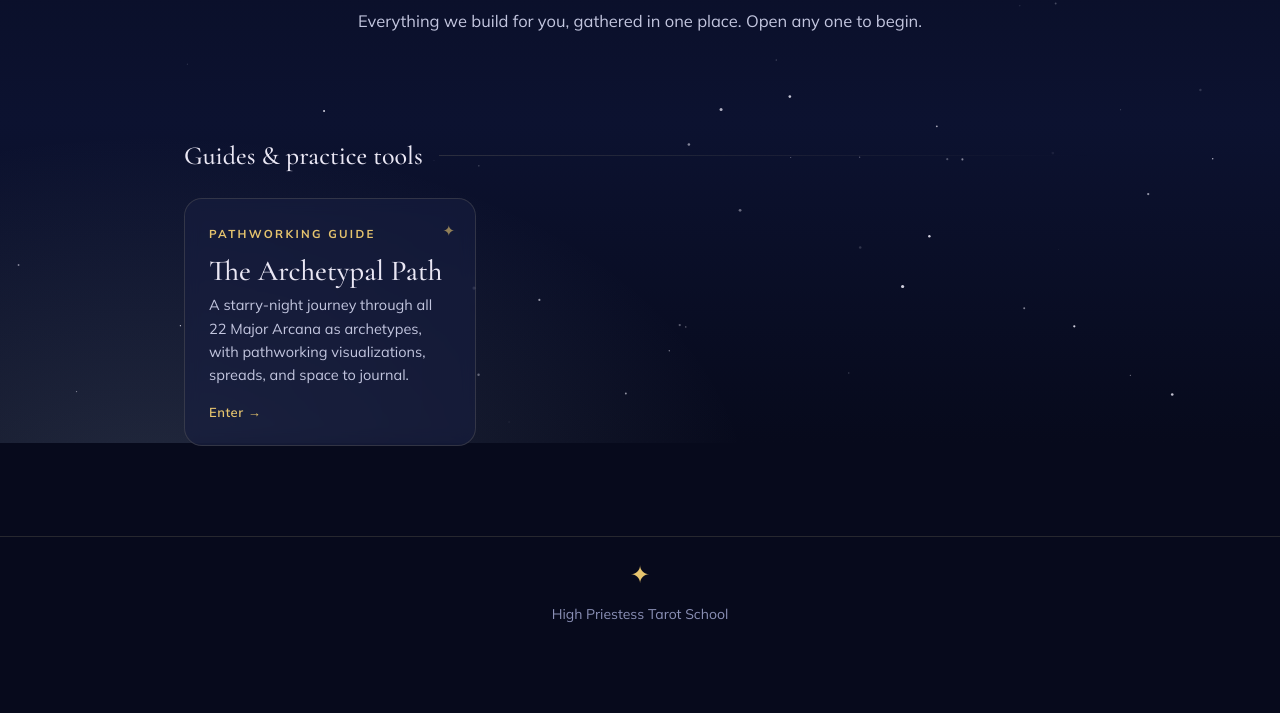
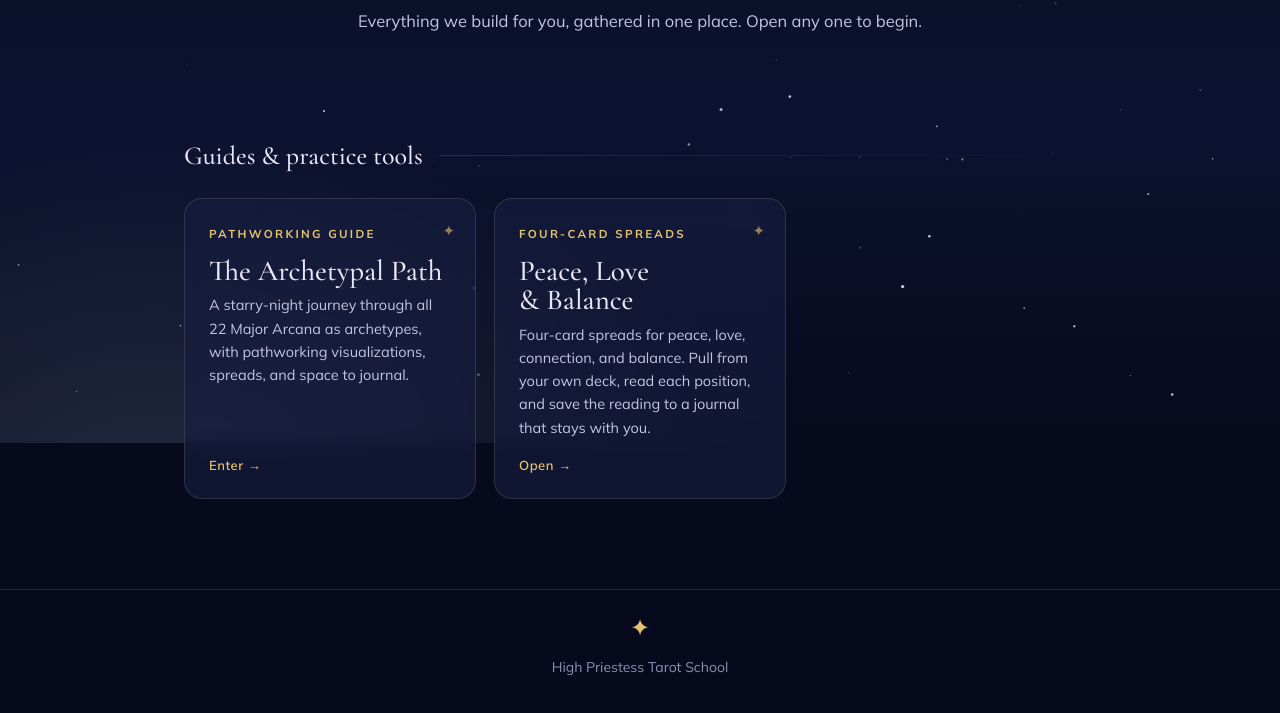
Before and after one commit to sunnysink/hpts, a plain HTML site: page index.html in a window 1280 px wide. Shown: the part 357-1070 px from the top of the page. Drawn offline with nearby package versions, Linux system fonts and the light colour scheme.

Commit message:
Add Peace, Love & Balance spreads to The Library index

```diff
--- a/index.html
+++ b/index.html
@@ -104,6 +104,14 @@
         <span class="go">Enter →</span>
       </a>
 
+      <a class="tile" href="peace-love-balance-spreads/">
+        <span class="tstar">✦</span>
+        <span class="kind">Four-card spreads</span>
+        <h3>Peace, Love &amp; Balance</h3>
+        <p>Four-card spreads for peace, love, connection, and balance. Pull from your own deck, read each position, and save the reading to a journal that stays with you.</p>
+        <span class="go">Open →</span>
+      </a>
+
     </div>
   </section>
 </main>
```
